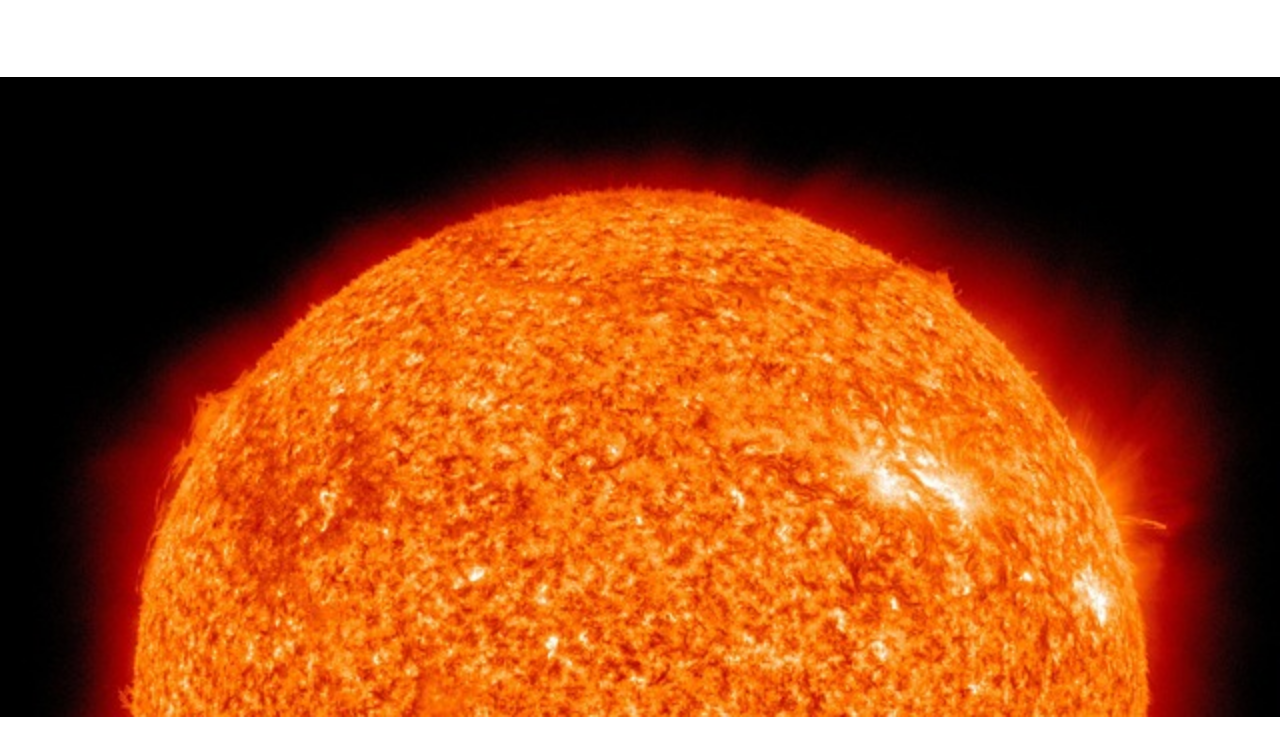
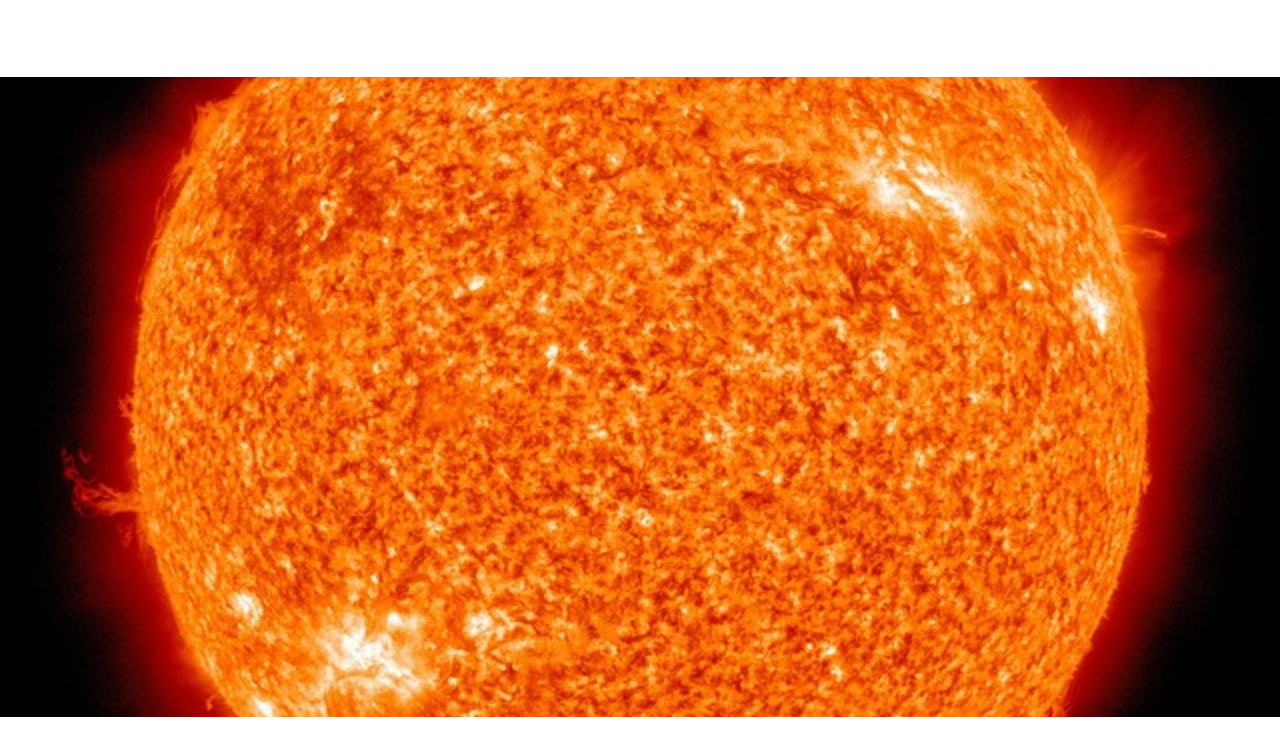
Before and after one commit to PabuDev/Projeto-solar, a plain HTML site: page index.html in a window 1280 px wide. Shown: the part 908-1660 px from the top of the page. Drawn offline with Linux system fonts and the light colour scheme.

Commit message:
Atualização

```diff
--- a/style.css
+++ b/style.css
@@ -79,6 +79,6 @@ section.secao-imagem{
     padding-bottom: 40vh;
     background-image: url('imagens/sun.jpg');
     background-size: cover;
-    background-color: center top;
+    background-position: center;
     background-attachment: fixed;
 }
```
